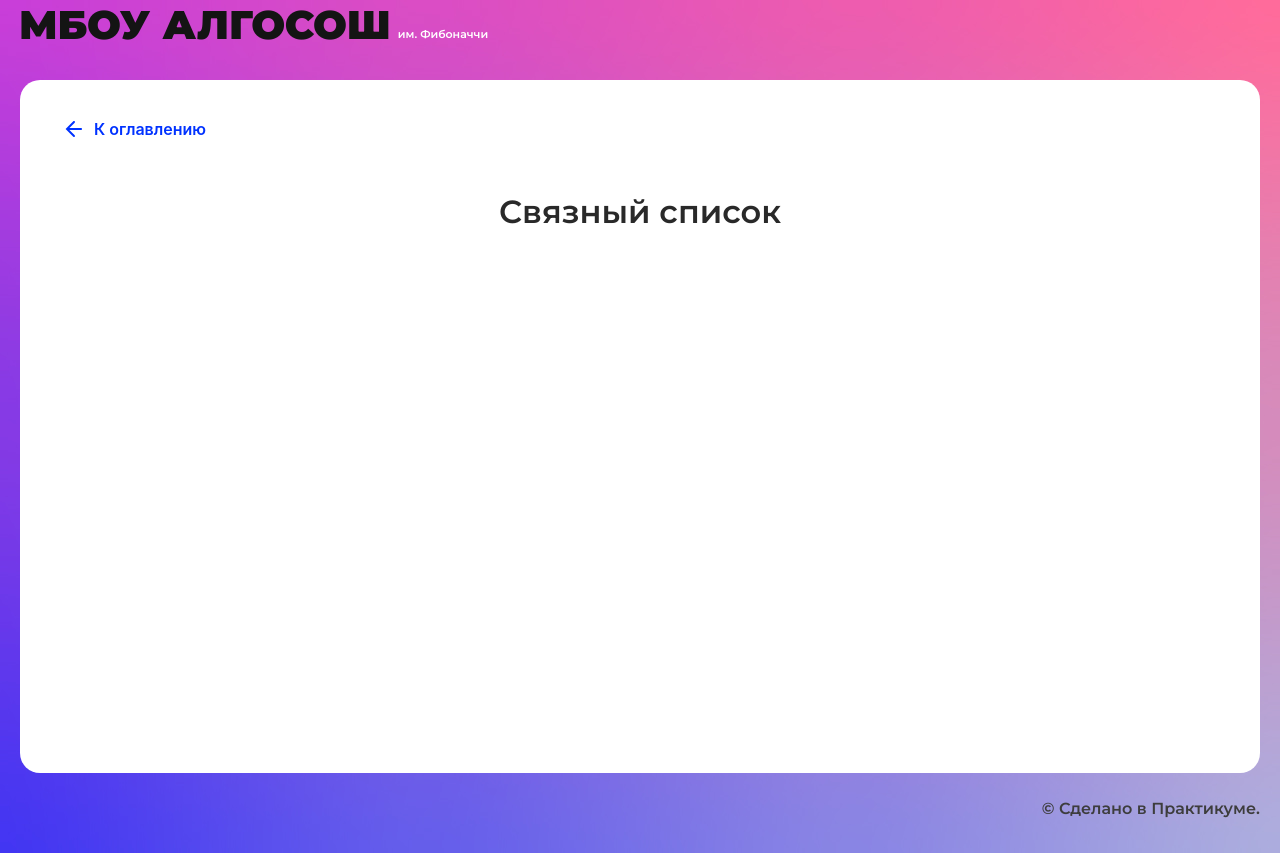
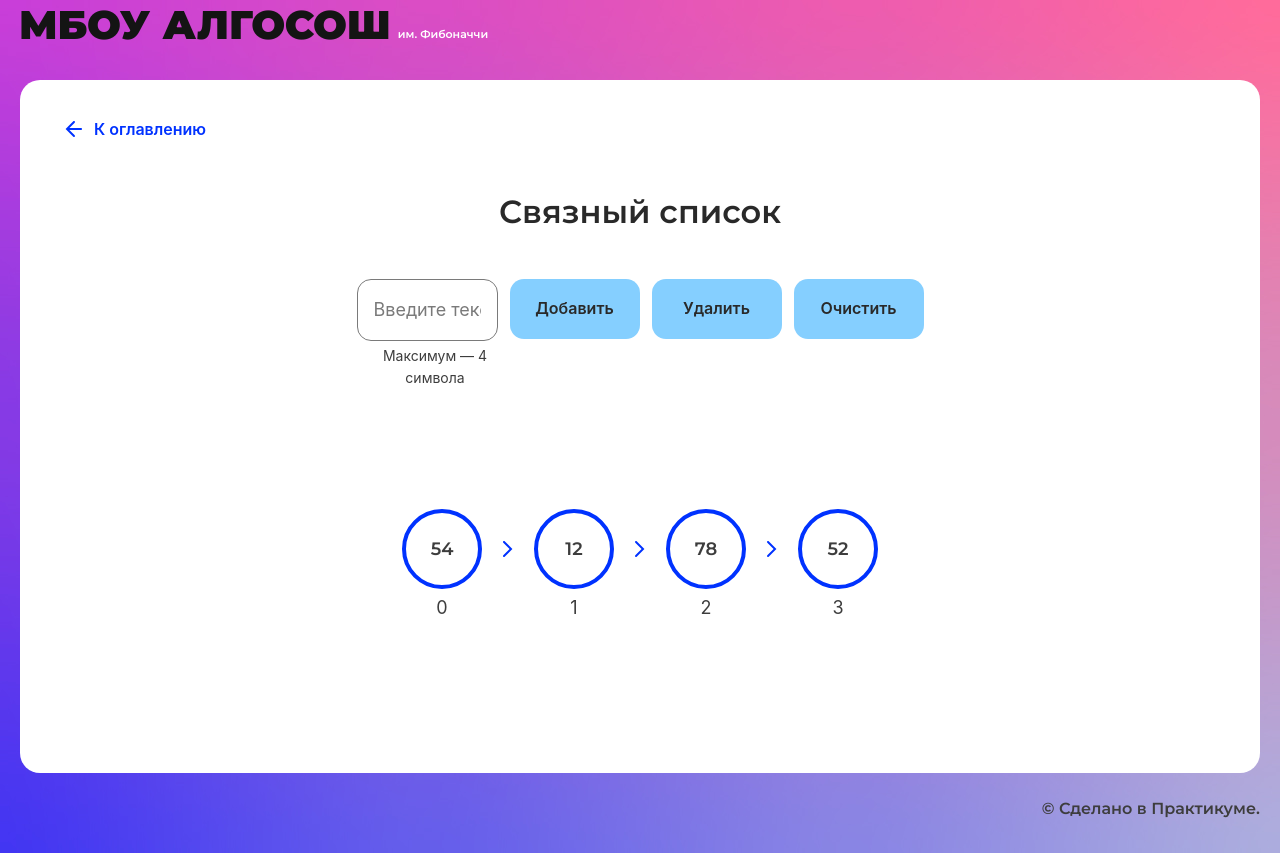
Before and after one commit to vartuom/algososh, a React (Create React App) app: page /list in a window 1280 px wide. Built offline with nearby package versions, Linux system fonts and the light colour scheme.

Commit message:
11-11-home

```diff
--- /dev/null
+++ b/src/components/list-page/linkedList.ts
@@ -0,0 +1,49 @@
+export class Node<T> {
+    value: T
+    next: Node<T> | null
+    constructor(value: T, next?: Node<T> | null) {
+        this.value = value;
+        this.next = (next === undefined ? null : next);
+    }
+}
+
+interface ILinkedList<T> {
+    append: (element: T) => void;
+    print: () => void;
+}
+
+export class LinkedList<T> implements ILinkedList<T> {
+    private head: Node<T> | null;
+    private size: number;
+    constructor(initialArray: T[]) {
+        this.head = null;
+        this.size = 0;
+        initialArray.forEach(element => this.append(element))
+    }
+
+    append(element: T) {
+        const node = new Node(element);
+        if (this.head) {
+            let current = this.head;
+            current = this.head;
+            while (current.next) {
+                current = current.next;
+            }
+            current.next = node;
+        } else {
+            this.head = node;
+        }
+        this.size++;
+    }
+
+
+    print() {
+        let curr = this.head;
+        let res: T[] = [];
+        while (curr) {
+            res.push(curr.value);
+            curr = curr.next;
+        }
+        return res
+    }
+}
--- /dev/null
+++ b/src/components/list-page/list-page.module.css
@@ -0,0 +1,19 @@
+.circleRow {
+    padding-top: 120px;
+    display: flex;
+    justify-content: center;
+    gap: 16px;
+}
+
+.circleWrapper {
+    display: flex;
+    align-items: center;
+    gap: 12px;
+}
+
+.inputForm {
+    margin: 0 auto;
+    display: flex;
+    gap: 12px;
+    max-width: 567px;
+}
--- a/src/components/list-page/list-page.tsx
+++ b/src/components/list-page/list-page.tsx
@@ -1,10 +1,58 @@
-import React from "react";
-import { SolutionLayout } from "../ui/solution-layout/solution-layout";
+import React, {useState} from "react";
+import {SolutionLayout} from "../ui/solution-layout/solution-layout";
+import styles from "./list-page.module.css";
+import {Input} from "../ui/input/input";
+import {Button} from "../ui/button/button";
+import {Circle} from "../ui/circle/circle";
+import {ElementStates} from "../../types/element-states";
+import {LinkedList} from "./linkedList";
+import {ArrowIcon} from "../ui/icons/arrow-icon";
+
+const randomArr = Array.from(
+    {length: 4},
+    () => {
+        return Math.floor(Math.random() * 101) + ""
+    }
+);
+
+const list = new LinkedList<string>(randomArr);
 
 export const ListPage: React.FC = () => {
-  return (
-    <SolutionLayout title="Связный список">
 
-    </SolutionLayout>
-  );
+    const [value, setValue] = useState('');
+    const [isPending, setIsPending] = useState(false);
+    const [listArr, setListArr] = useState()
+
+    const onChange = (event: React.ChangeEvent<HTMLInputElement>) => {
+        setValue(event.target.value);
+    };
+
+    return (
+        <SolutionLayout title="Связный список">
+            <form className={styles.inputForm} onSubmit={e => {
+                e.preventDefault()
+            }}>
+                <Input value={value} onChange={onChange} placeholder={"Введите текст"} maxLength={4}
+                       isLimitText={true}/>
+                <Button text={"Добавить"} isLoader={isPending}/>
+                <Button text={"Удалить"} isLoader={isPending}/>
+                <Button text={"Очистить"} isLoader={isPending} onClick={() => {
+                }}/>
+            </form>
+            <div className={styles.circleRow}>
+                {list.print().map((item, index: number, array) => {
+                    return (
+                        <div className={styles.circleWrapper}>
+                            <Circle
+                                key={index}
+                                index={index}
+                                letter={item}
+                            />
+                            {index < array.length - 1 && <ArrowIcon fill={"#0032FF"} />}
+                        </div>
+                    )
+                })}
+            </div>
+        </SolutionLayout>
+    );
 };
```
